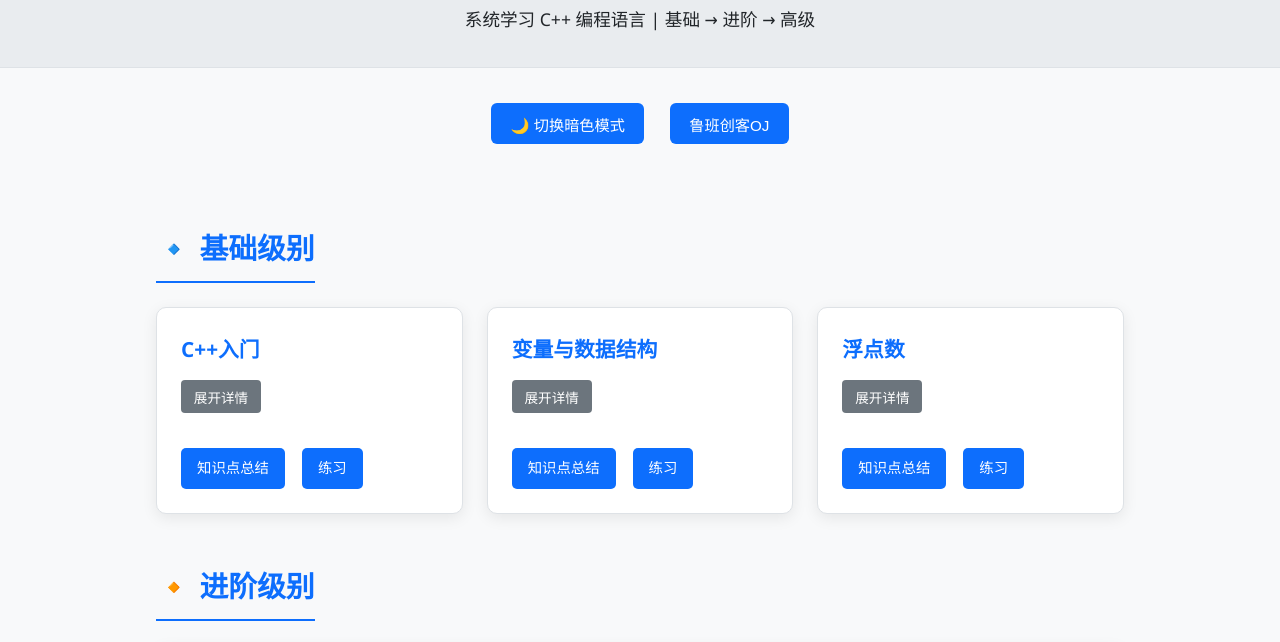
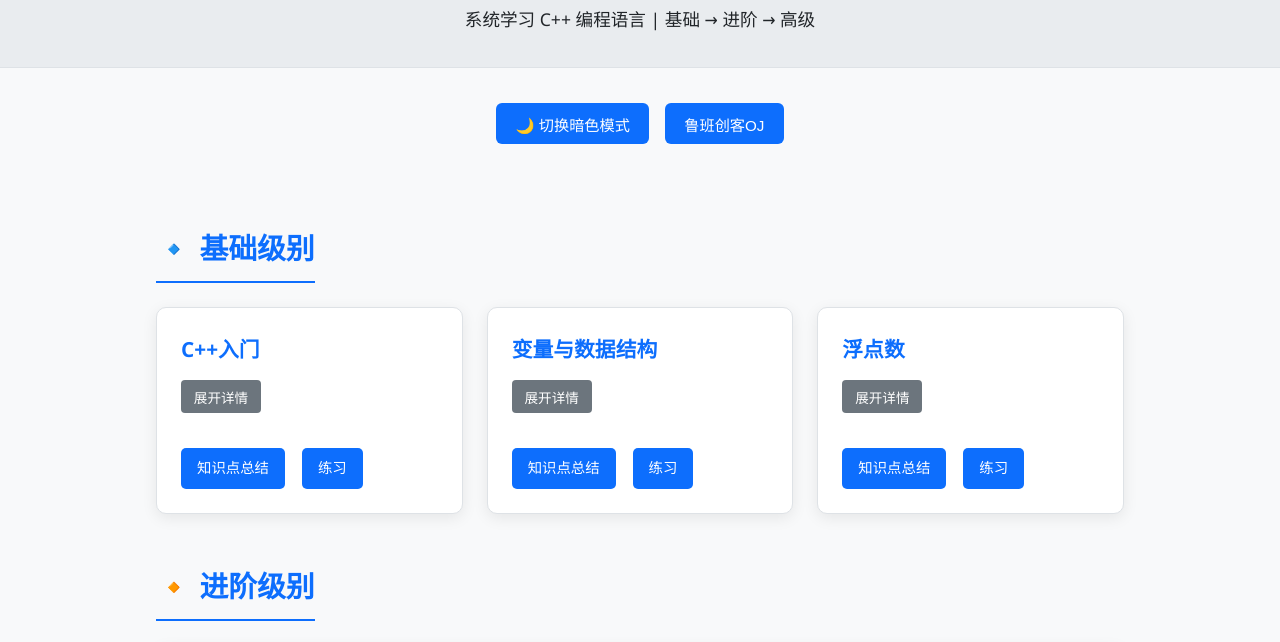
Before and after one commit to C7113/K_Space, a plain HTML site: page index.htm in a window 1280 px wide. Shown: the part 95-737 px from the top of the page. Drawn offline with Linux system fonts and the light colour scheme.

Commit message:
更新主页1面

```diff
--- a/index.htm
+++ b/index.htm
@@ -177,7 +177,7 @@
   </header>
 
   <!-- 按钮组放在header下方，间距更近 -->
-  <div style="display:flex;justify-content:center;align-items:center;gap:0.2rem;margin:1.2rem auto 1.8rem auto;max-width:320px;">
+  <div class="button-container" style="display:flex;justify-content:center;align-items:center;gap:0.2rem;margin:1.2rem auto 0.6rem auto;max-width:300px;">
     <button class="theme-toggle" id="themeToggle">🌙 切换暗色模式</button>
     <button class="theme-toggle" onclick="window.location.href='http://8.130.178.205/'">鲁班创客OJ</button>
   </div>
```
